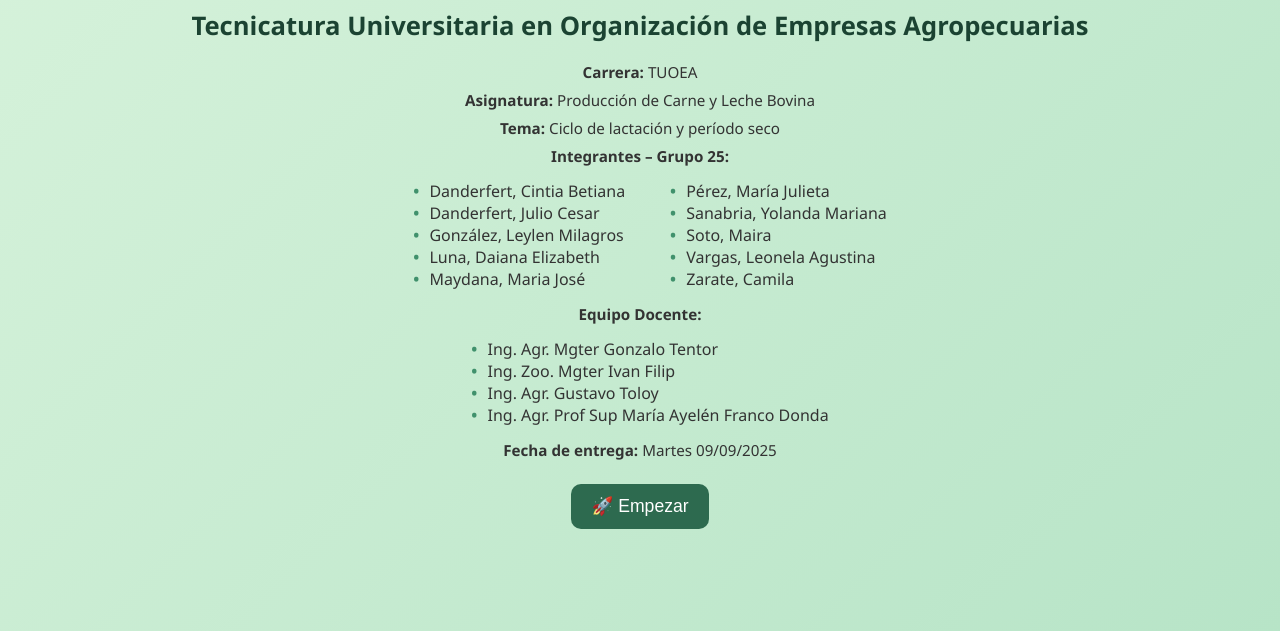
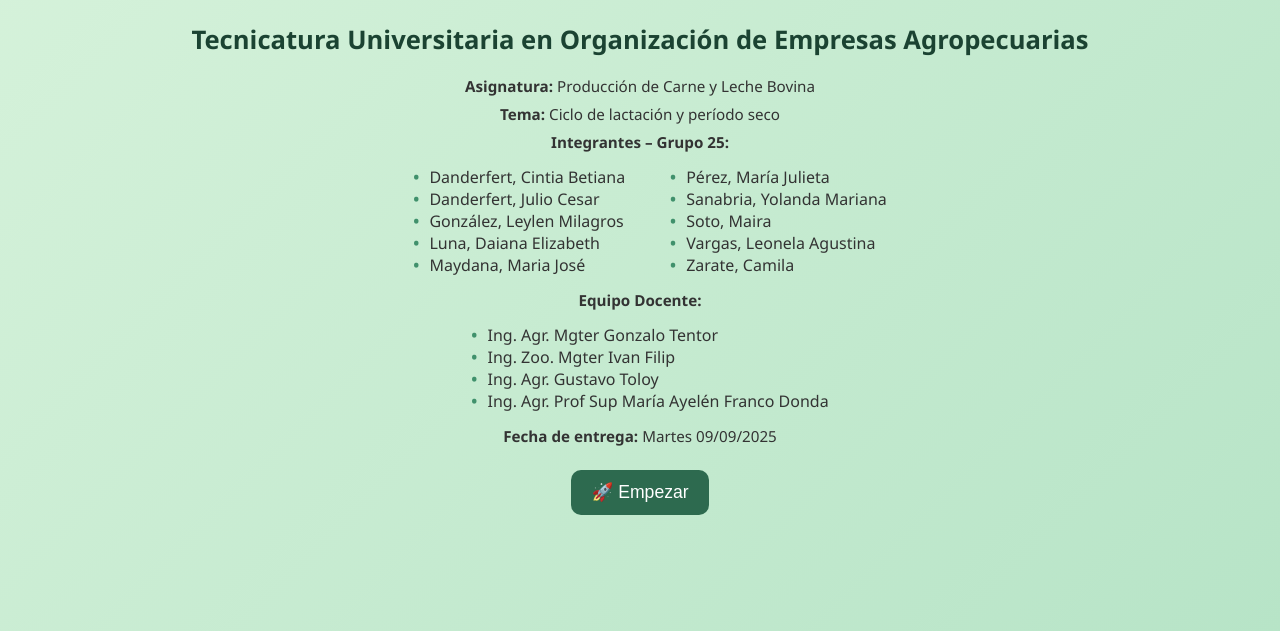
Before and after one commit to cesar385/lactacion, a plain HTML site: page index.html in a window 1280 px wide. Shown: the part 229-860 px from the top of the page. Drawn offline with nearby package versions, Linux system fonts and the light colour scheme.

Commit message:
index.html

```diff
--- a/index.html
+++ b/index.html
@@ -224,7 +224,6 @@
   <div class="cover">
     <img src="Imagen1.png" alt="Logo UNER - Facultad de Ciencias Agropecuarias">
     <h1>Tecnicatura Universitaria en Organización de Empresas Agropecuarias</h1>
-    <p><b>Carrera:</b> TUOEA</p>
     <p><b>Asignatura:</b> Producción de Carne y Leche Bovina</p>
     <p><b>Tema:</b> Ciclo de lactación y período seco</p>
     <p><b>Integrantes – Grupo 25:</b></p>
```
